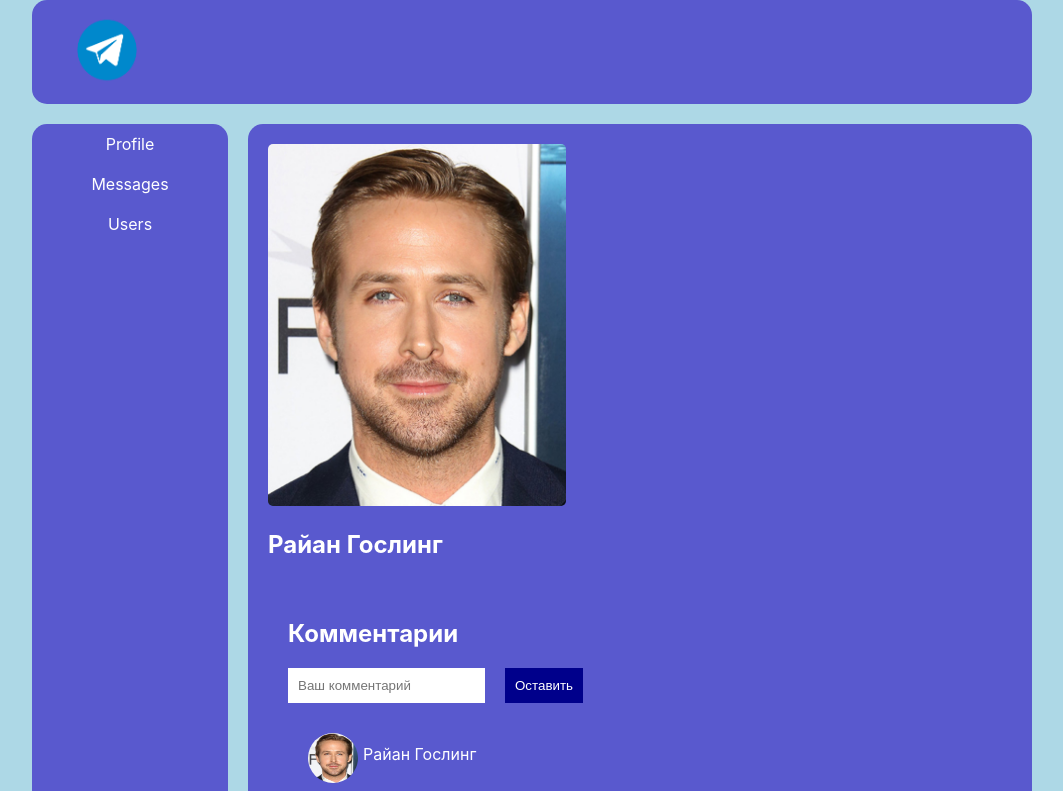
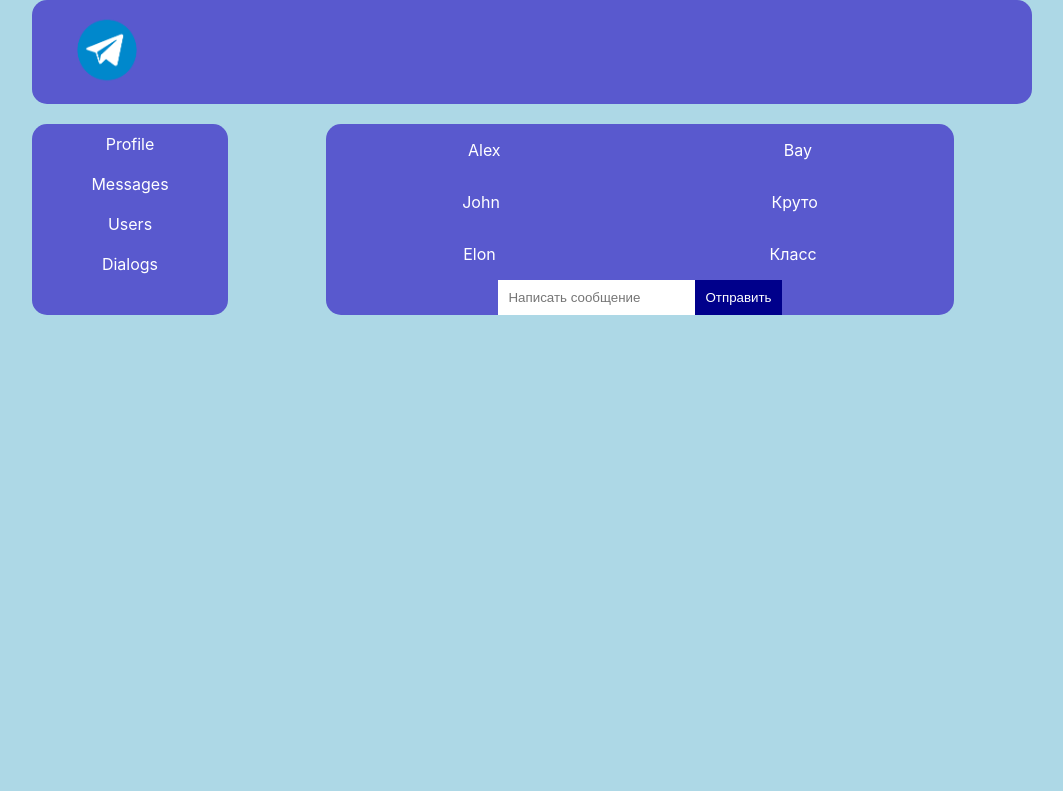
Before and after one commit to AlexB-cyber/webNetwork, a React (Create React App) app: page /dialogs in a window 1280 px wide. Shown: the top 791 px of the page, without its empty margins (108-1171 px from the left). Built offline with nearby package versions, Linux system fonts and the light colour scheme.

Commit message:
version-3

```diff
--- a/package.json
+++ b/package.json
@@ -8,6 +8,7 @@
     "@testing-library/user-event": "^13.5.0",
     "react": "^18.3.1",
     "react-dom": "^18.3.1",
+    "react-router-dom": "^5.3.4",
     "react-scripts": "5.0.1",
     "web-vitals": "^2.1.4"
   },
--- a/src/App.js
+++ b/src/App.js
@@ -3,13 +3,19 @@ import './App.css';
 import Header from './components/header/header.jsx'
 import Profile from './components/profile/profile.jsx'
 import Navbar from './components/navbar/navbar.jsx';
+import Dialogs from './components/dialogs/dialogs.jsx';
+import { BrowserRouter, Route, Switch } from 'react-router-dom/cjs/react-router-dom.min.js';
 
 function App() {
   return (
     <div className='wrapper'>
       <Header/>
-      <Profile/>
       <Navbar/>
+      <Switch>
+        <Route exact path="/" component={Profile}/>
+        <Route exact path="/profile" component={Profile}/>
+        <Route exact path="/dialogs" component={Dialogs}/>
+      </Switch>
     </div>
   );
 }
--- /dev/null
+++ b/src/components/dialogs/dialogs.css
@@ -0,0 +1,29 @@
+.dialogs {
+  width: 80%;
+  text-align: center;
+  margin: auto;
+  display: flex;
+  flex-direction: column;
+  flex-wrap: nowrap;
+}
+.message {
+  display: flex;
+  text-align: left;
+  justify-content: space-around;
+}
+.send {
+  justify-content: center;
+  display: flex;
+}
+input {
+  border: none;
+  outline: none;
+  padding: 10px 10px;
+}
+button {
+  border: none;
+  outline: none;
+  background-color: darkblue;
+  color: white;
+  padding: 10px 10px;
+}
--- /dev/null
+++ b/src/components/dialogs/dialogs.jsx
@@ -0,0 +1,27 @@
+import React from "react";
+import "./dialogs.css"
+
+function Dialogs() {
+  return(
+    <div className="dialogs">
+      <div className="message">
+        <p>Alex</p>
+        <p>Вау</p>
+      </div>
+      <div className="message">
+        <p>John</p>
+        <p>Круто</p>
+      </div>
+      <div className="message">
+        <p>Elon</p>
+        <p>Класс</p>
+      </div>
+      <div className="send">
+        <input type="text" placeholder="Написать сообщение"/>
+        <button>Отправить</button>
+      </div>
+    </div>
+  )
+}
+
+export default Dialogs
--- a/src/components/navbar/navbar.jsx
+++ b/src/components/navbar/navbar.jsx
@@ -1,12 +1,14 @@
 import React from "react";
 import "./navbar.css"
+import { NavLink } from "react-router-dom/cjs/react-router-dom.min";
 
 function Navbar() {
   return(
     <div className="Navbar">
-      <a href="">Profile</a>
-      <a href="">Messages</a>
-      <a href="">Users</a>
+      <NavLink to="/profile">Profile</NavLink>
+      <NavLink to="/messages">Messages</NavLink>
+      <NavLink to="/users">Users</NavLink>
+      <NavLink to="/dialogs">Dialogs</NavLink>
     </div>
   )
 }
--- a/src/index.js
+++ b/src/index.js
@@ -3,11 +3,14 @@ import ReactDOM from 'react-dom/client';
 import './index.css';
 import App from './App';
 import reportWebVitals from './reportWebVitals';
+import { BrowserRouter } from 'react-router-dom/cjs/react-router-dom.min';
 
 const root = ReactDOM.createRoot(document.getElementById('root'));
 root.render(
   <React.StrictMode>
-    <App />
+    <BrowserRouter>
+      <App />
+    </BrowserRouter>
   </React.StrictMode>
 );
 
```
Also changed, not shown: 1 other file (tests, documents, lock files or other folders).
